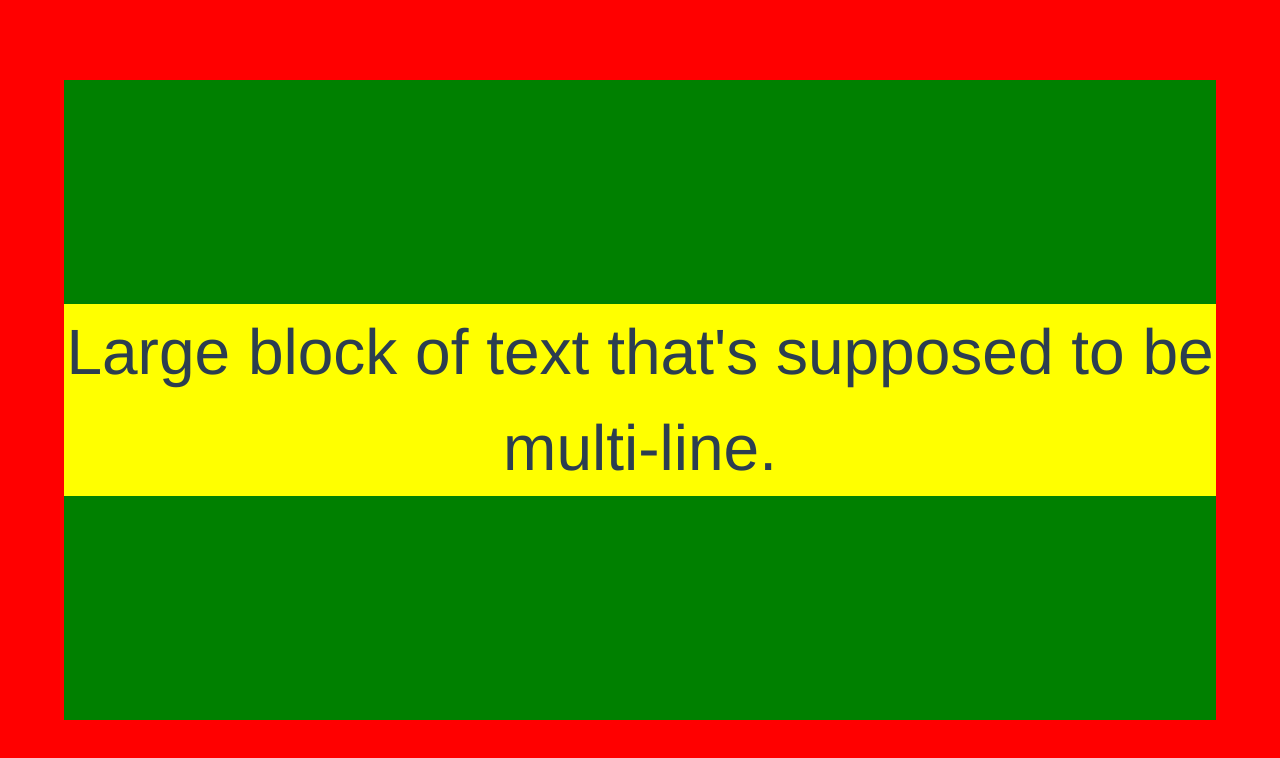
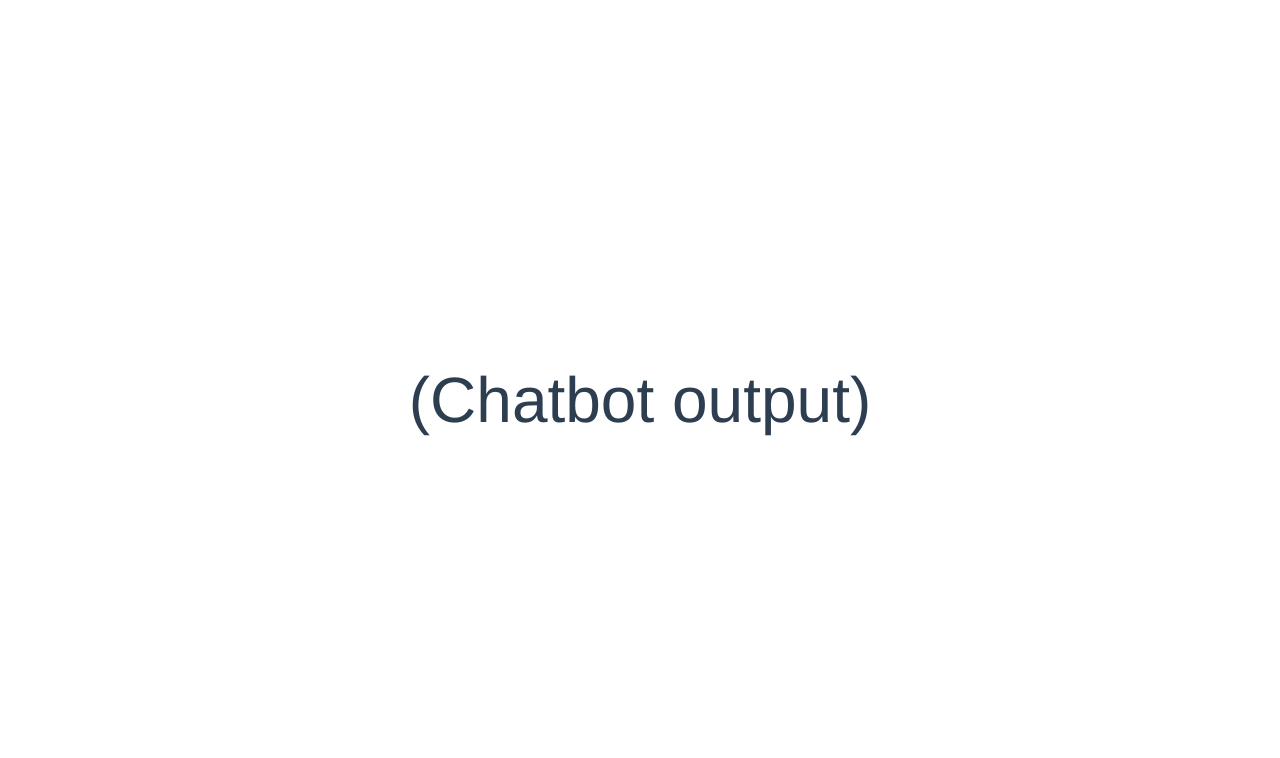
Before and after one commit to Rickvs64/oi-frontend_new, a Vue app: page / in a window 1280 px wide. Shown: the top 758 px of the page. Built offline with nearby package versions, Linux system fonts and the light colour scheme.

Commit message:
Add dynamic font size and background color

```diff
--- a/src/assets/css/custom.css
+++ b/src/assets/css/custom.css
@@ -1,17 +1,16 @@
 .home {
-    background-color: red;  /* temp */
     width: 100%;
     height: 100%;
 }
 
 #response {
-    background-color: green;    /* temp */
     position: absolute;
     width: 90%;
     height: 80%;
     left: 50%;
     top: 50%;
     transform: translate(-50%, -50%);
+    font-size: 4em;
 }
 
 #response p {
@@ -20,8 +19,6 @@
     top: 50%;
     left: 50%;
     transform: translate(-50%, -50%);
-    font-size: 4em;
-    background-color: yellow;   /* temp */
 }
 
 #inputcontainer {
--- a/src/main.js
+++ b/src/main.js
@@ -4,6 +4,7 @@ import App from './App.vue'
 import BootstrapVue from 'bootstrap-vue'
 import axios from 'axios'
 import VueAxios from 'vue-axios'
+
 
 import 'bootstrap/dist/css/bootstrap.css'
 import 'bootstrap-vue/dist/bootstrap-vue.css'
--- a/src/views/Home.vue
+++ b/src/views/Home.vue
@@ -1,8 +1,8 @@
 <template>
-  <div class="home">
+  <div class="home" id="home">
 
     <div id="response">
-      <p id="responseParagraph">Large block of text that's supposed to be multi-line.</P>
+      <p id="responseParagraph">(Chatbot output)</P>
     </div>
 
   </div>
@@ -61,6 +61,8 @@ export default {
     },
     showNewMessage(messageObject) {
       document.getElementById("responseParagraph").innerHTML = messageObject.content;
+      document.getElementById("home").style.background = messageObject.suggestedColor;
+      document.getElementById("responseParagraph").style.fontSize = messageObject.fontSize + "em";
     }
   }
 }
```
